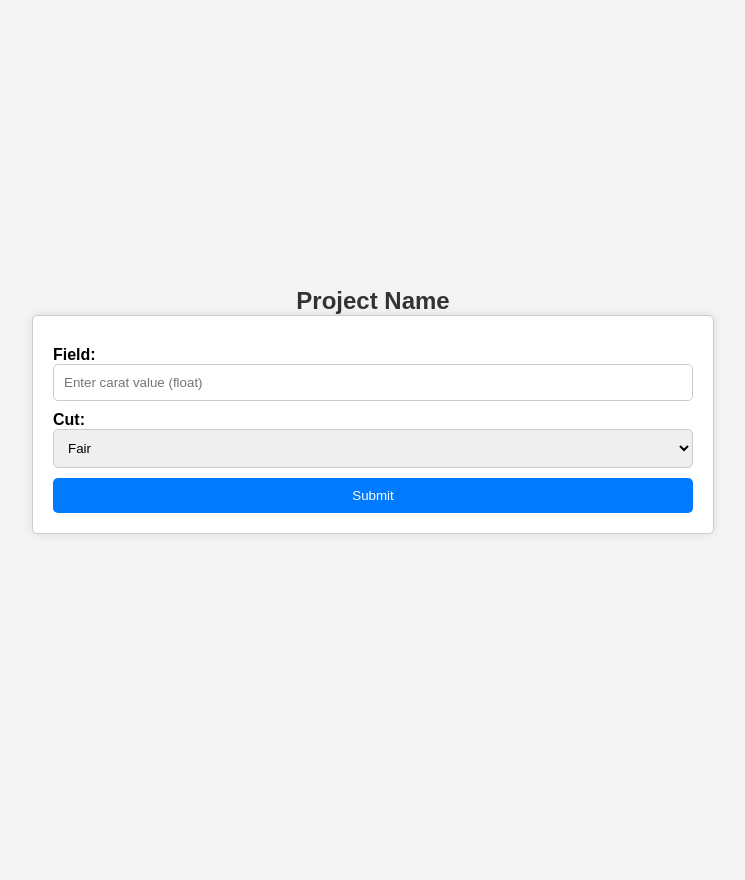
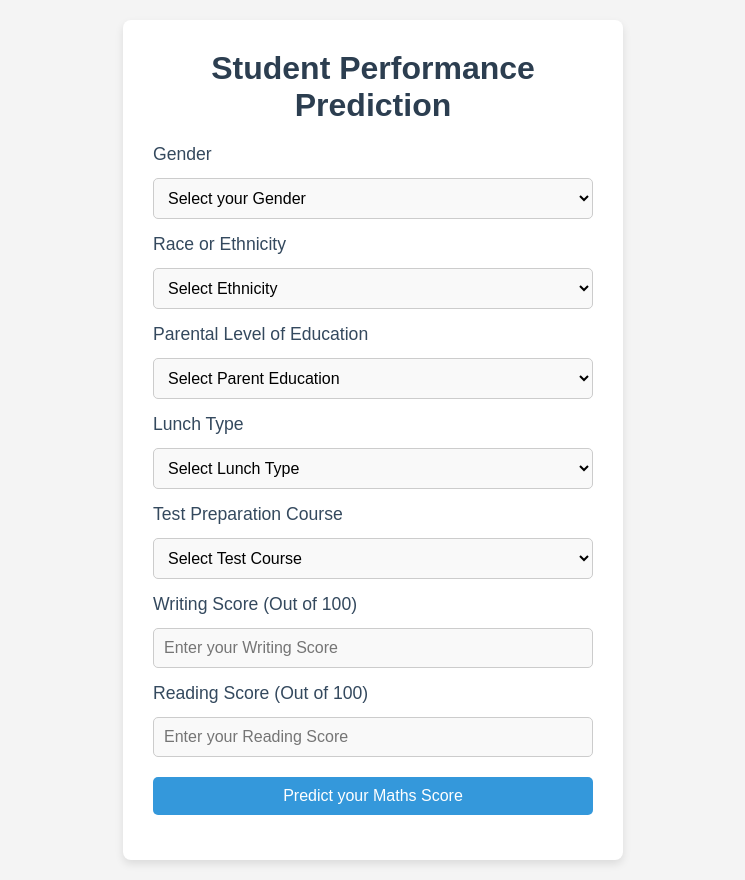
Before and after one commit to shubhamprajapati241/End-to-End-Student-Performance-Prediction, a Flask app: page / in a window 1280 px wide. Shown: the whole page, without its empty margins (267-1012 px from the left). Before the commit the page ends 534 px from the top, so only its background shows below. Run offline with Flask 3, Linux system fonts and the light colour scheme.

Commit message:
added-flask-app

```diff
--- a/app.py
+++ b/app.py
@@ -1,24 +1,29 @@
 from flask import Flask, request, render_template
+from src.pipelines.Prediction_Pipeline import CustomData, PredictPipeline
 
-app = Flask(__name__)
+app=Flask(__name__)
 
-@app.route("/", methods=["GET", "POST"])
-def predict_datapoints():
-    if request.method == "GET":
-        return render_template("index.html")
+# app=application
+
+@app.route('/',methods=['GET','POST'])
+def predict_datapoint():
+    if request.method=='GET':
+        return render_template('index.html')
     else:
-        # data=CustomData(
-        #     carat=float(request.form.get('carat')),
-        #     cut = request.form.get('cut')
-        # )
-        # this is my final data
-        # final_data=data.get_data_as_dataframe()
-        # predict_pipeline=PredictPipeline()
-        # pred=predict_pipeline.predict(final_data)
-        # result=round(pred[0],2)
-        # return render_template("result.html",final_result=result)
-        return
+        data=CustomData(
+            gender=request.form.get('gender'),
+            race_ethnicity=request.form.get('ethnicity'),
+            parental_level_of_education=request.form.get('parental_level_of_education'),
+            lunch=request.form.get('lunch'),
+            test_preparation_course=request.form.get('test_preparation_course'),
+            reading_score=float(request.form.get('writing_score')),
+            writing_score=float(request.form.get('reading_score')))
 
-## execution begin
-if __name__ == '__main__':
-    app.run(host="0.0.0.0", port=8080, debug=True)
+        pred_df=data.get_data_as_data_frame()
+        predict_pipeline=PredictPipeline()
+        results=predict_pipeline.predict(pred_df)
+        return render_template('index.html',results=results[0])
+
+
+if __name__=="__main__":
+    app.run(host="0.0.0.0",port=8080, debug=True)
--- a/src/components/Model_trainer.py
+++ b/src/components/Model_trainer.py
@@ -40,7 +40,7 @@ class ModelTrainer:
                 "Linear Regression": LinearRegression(),
                 "AdaBoost Regressor": AdaBoostRegressor(),
             }
-            params={
+            params = {
                 "Decision Tree": {
                     'criterion':['squared_error', 'friedman_mse', 'absolute_error', 'poisson'],
                 },
--- a/static/style.css
+++ b/static/style.css
@@ -1,73 +1,95 @@
-/* Reset some default styles */
-body,
-h1,
-form {
+/* Basic Reset */
+* {
   margin: 0;
   padding: 0;
+  box-sizing: border-box;
 }
 
+/* Body and general layout */
 body {
-  font-family: Arial, sans-serif;
+  font-family: "Arial", sans-serif;
   background-color: #f4f4f4;
+  color: #333;
+  padding: 20px;
+  display: flex;
+  justify-content: center;
+  align-items: center;
+  min-height: 100vh;
 }
 
-/* Center the form and result */
-body {
-  display: flex;
-  flex-direction: column;
-  align-items: center;
-  justify-content: center;
-  height: 100vh;
+/* Container for the form */
+.container {
+  background-color: #fff;
+  border-radius: 8px;
+  box-shadow: 0 4px 8px rgba(0, 0, 0, 0.1);
+  padding: 30px;
+  width: 100%;
+  max-width: 500px;
 }
 
-/* Style the form */
-form {
-  width: 50%;
-  margin: 0 auto;
-  background-color: #fff;
-  padding: 20px;
-  border: 1px solid #ccc;
-  border-radius: 5px;
-  box-shadow: 0 0 10px rgba(0, 0, 0, 0.1);
+/* Heading Styles */
+.title {
+  font-size: 2rem;
+  text-align: center;
+  margin-bottom: 20px;
+  color: #2c3e50;
 }
 
+/* Form group styles */
 .form-group {
-  margin: 10px 0;
+  margin-bottom: 15px;
 }
 
+/* Label styles */
 label {
+  font-size: 1.1rem;
+  margin-bottom: 8px;
+  color: #34495e;
   display: block;
-  font-weight: bold;
 }
 
-input[type="text"],
-select {
+/* Select and input field styles */
+select,
+input[type="number"],
+input[type="submit"],
+button {
   width: 100%;
   padding: 10px;
+  font-size: 1rem;
+  border-radius: 5px;
   border: 1px solid #ccc;
-  border-radius: 5px;
+  margin-top: 5px;
 }
 
-/* Style the submit button */
-input[type="submit"] {
-  width: 100%;
-  padding: 10px;
-  background-color: #007bff;
+/* Select box styles */
+select {
+  background-color: #f9f9f9;
+}
+
+/* Input styles */
+input[type="number"] {
+  background-color: #f9f9f9;
+}
+
+/* Button styles */
+button {
+  background-color: #3498db;
   color: #fff;
   border: none;
-  border-radius: 5px;
   cursor: pointer;
-  transition: background-color 0.3s;
+  transition: background-color 0.3s ease;
 }
 
-input[type="submit"]:hover {
-  background-color: #0056b3;
+/* Button hover effect */
+button:hover {
+  background-color: #2980b9;
 }
 
-/* Style the result header */
-h1 {
+/* Result text */
+.result {
+  font-size: 1.2rem;
+  font-weight: bold;
+  color: #2ecc71;
   text-align: center;
-  font-size: 24px;
-  color: #333;
   margin-top: 20px;
 }
--- a/templates/index.html
+++ b/templates/index.html
@@ -1,39 +1,125 @@
-<html>
+<!DOCTYPE html>
+<html lang="en">
   <head>
-    <link
-      rel="stylesheet"
-      type="text/css"
-      href="{{url_for('static', filename='style.css')}}"
-    />
-    <title>Project Title</title>
+    <meta charset="UTF-8" />
+    <meta name="viewport" content="width=device-width, initial-scale=1.0" />
+    <title>Student Performance Prediction</title>
+    <link rel="stylesheet" type="text/css" href="static/style.css" />
   </head>
+
   <body>
-    <h1><center>Project Name</center></h1>
-    <form action="" method="POST">
+    <div class="container">
+      <div class="login-form">
+        <h1 class="title">Student Performance Prediction</h1>
+        <form action="{{ url_for('predict_datapoint') }}" method="post">
           <div class="form-group">
-        <label for="carat">Field:</label>
+            <label for="gender">Gender</label>
+            <select class="form-control" name="gender" id="gender" required>
+              <option value="" disabled selected>Select your Gender</option>
+              <option value="male">Male</option>
+              <option value="female">Female</option>
+            </select>
+          </div>
+
+          <div class="form-group">
+            <label for="ethnicity">Race or Ethnicity</label>
+            <select
+              class="form-control"
+              name="ethnicity"
+              id="ethnicity"
+              required
+            >
+              <option value="" disabled selected>Select Ethnicity</option>
+              <option value="group A">Group A</option>
+              <option value="group B">Group B</option>
+              <option value="group C">Group C</option>
+              <option value="group D">Group D</option>
+              <option value="group E">Group E</option>
+            </select>
+          </div>
+
+          <div class="form-group">
+            <label for="parental_level_of_education"
+              >Parental Level of Education</label
+            >
+            <select
+              class="form-control"
+              name="parental_level_of_education"
+              id="parental_level_of_education"
+              required
+            >
+              <option value="" disabled selected>
+                Select Parent Education
+              </option>
+              <option value="associate's degree">Associate's Degree</option>
+              <option value="bachelor's degree">Bachelor's Degree</option>
+              <option value="high school">High School</option>
+              <option value="master's degree">Master's Degree</option>
+              <option value="some college">Some College</option>
+              <option value="some high school">Some High School</option>
+            </select>
+          </div>
+
+          <div class="form-group">
+            <label for="lunch">Lunch Type</label>
+            <select class="form-control" name="lunch" id="lunch" required>
+              <option value="" disabled selected>Select Lunch Type</option>
+              <option value="free/reduced">Free / Reduced</option>
+              <option value="standard">Standard</option>
+            </select>
+          </div>
+
+          <div class="form-group">
+            <label for="test_preparation_course">Test Preparation Course</label>
+            <select
+              class="form-control"
+              name="test_preparation_course"
+              id="test_preparation_course"
+              required
+            >
+              <option value="" disabled selected>Select Test Course</option>
+              <option value="none">None</option>
+              <option value="completed">Completed</option>
+            </select>
+          </div>
+
+          <div class="form-group">
+            <label for="writing_score">Writing Score (Out of 100)</label>
             <input
-          type="text"
-          id="carat"
-          name="carat"
-          placeholder="Enter carat value (float)"
+              class="form-control"
+              type="number"
+              name="writing_score"
+              id="writing_score"
+              min="0"
+              max="100"
+              placeholder="Enter your Writing Score"
+              required
             />
           </div>
 
           <div class="form-group">
-        <label for="cut">Cut:</label>
-        <select id="cut" name="cut">
-          <option value="Fair">Fair</option>
-          <option value="Good">Good</option>
-          <option value="Very Good">Very Good</option>
-          <option value="Premium">Premium</option>
-          <option value="Ideal">Ideal</option>
-        </select>
+            <label for="reading_score">Reading Score (Out of 100)</label>
+            <input
+              class="form-control"
+              type="number"
+              name="reading_score"
+              id="reading_score"
+              min="0"
+              max="100"
+              placeholder="Enter your Reading Score"
+              required
+            />
           </div>
 
+          <div class="form-group">
+            <button class="btn" type="submit">Predict your Maths Score</button>
           </div>
-      <div style="clear: both"></div>
-      <input type="submit" value="Submit" />
         </form>
+
+        {% if results %}
+        <h2 class="result">The Prediction is: {{ results }}</h2>
+        {% endif %}
+      </div>
+    </div>
   </body>
 </html>
```
Also changed, not shown: src/pipelines/Prediction_Pipeline.py (added, +55 -0 lines), src/pipelines/Prediction_Pipleline.py (deleted, +0 -24 lines), src/pipelines/Training_pipeline.py (+6 -6 lines), src/utils/utils.py (+13 -10 lines), templates/result.html (deleted, +0 -33 lines). Lines whose indentation alone changed are shown as unchanged.
